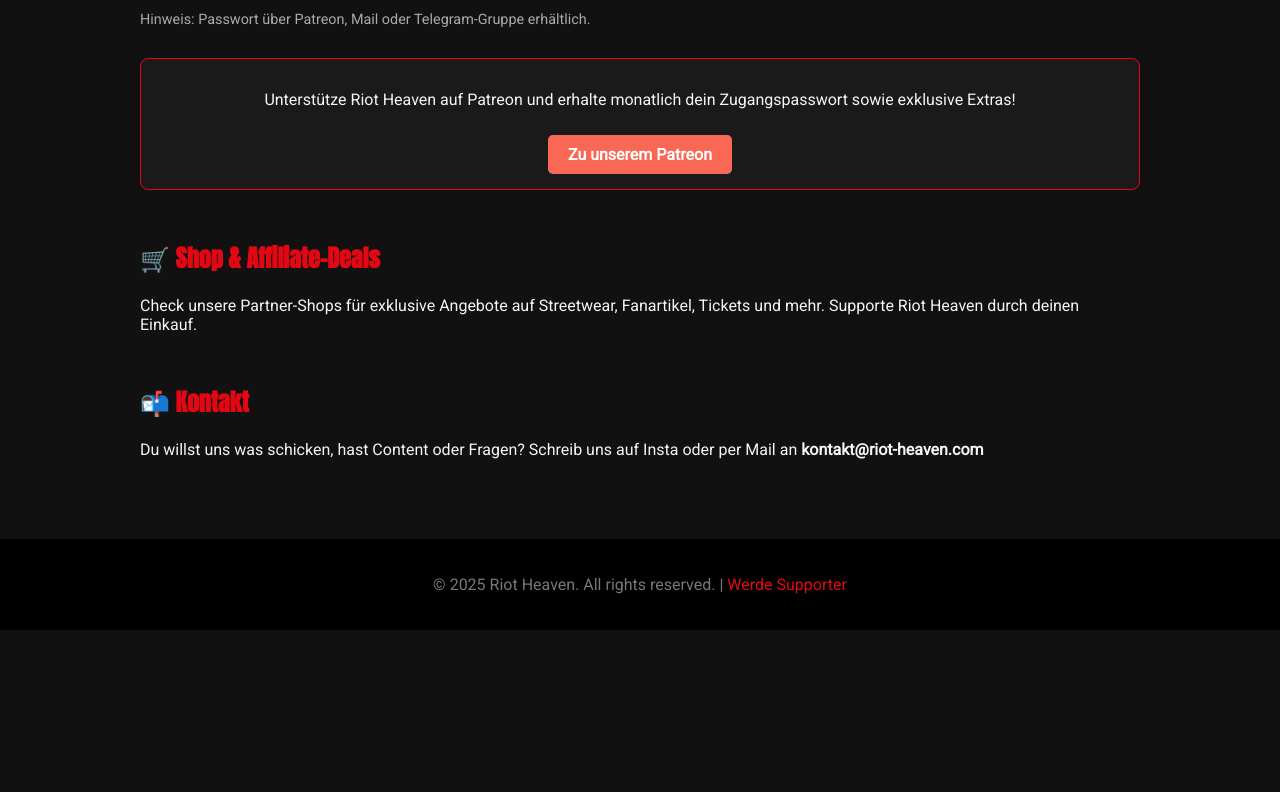
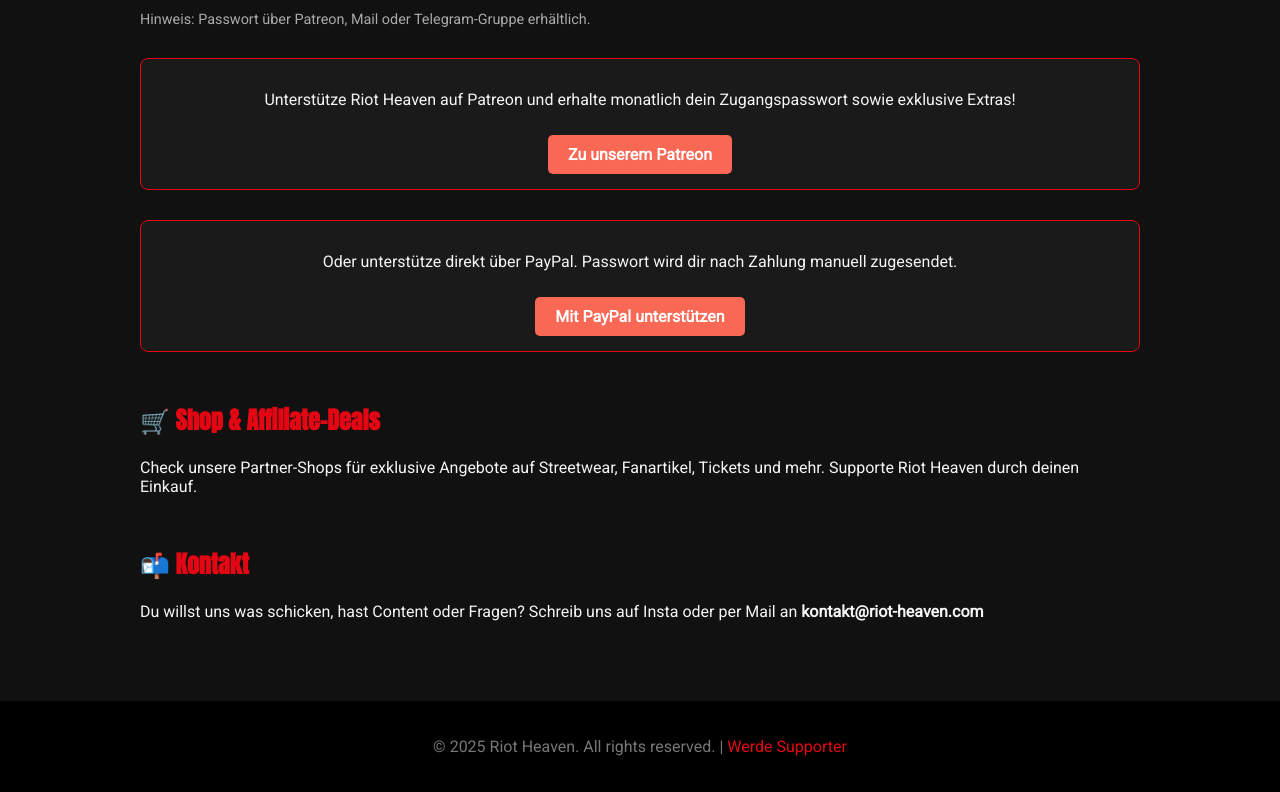
Before and after one commit to Riot-Heaven/Riot-Heaven, a plain HTML site: page index.html in a window 1280 px wide. Shown: the part 781-1573 px from the top of the page. Before the commit the page ends 1411 px from the top, so only its background shows below. Drawn offline with Linux system fonts and the light colour scheme.

Commit message:
Update index.html

```diff
--- a/index.html
+++ b/index.html
@@ -78,7 +78,7 @@
     .paywall button:hover {
       background-color: #ff1c1c;
     }
-    .patreon-box {
+    .patreon-box, .paypal-box {
       background-color: #1a1a1a;
       padding: 15px;
       border: 1px solid #e30613;
@@ -86,7 +86,7 @@
       margin-top: 30px;
       text-align: center;
     }
-    .patreon-box a {
+    .patreon-box a, .paypal-box a {
       display: inline-block;
       background-color: #f96854;
       color: #fff;
@@ -96,7 +96,7 @@
       border-radius: 5px;
       margin-top: 10px;
     }
-    .patreon-box a:hover {
+    .patreon-box a:hover, .paypal-box a:hover {
       background-color: #ff7a67;
     }
     footer {
@@ -154,6 +154,10 @@
         <p>Unterstütze Riot Heaven auf Patreon und erhalte monatlich dein Zugangspasswort sowie exklusive Extras!</p>
         <a href="https://www.patreon.com/riotheaven" target="_blank">Zu unserem Patreon</a>
       </div>
+      <div class="paypal-box">
+        <p>Oder unterstütze direkt über PayPal. Passwort wird dir nach Zahlung manuell zugesendet.</p>
+        <a href="https://www.paypal.me/riotheaven" target="_blank">Mit PayPal unterstützen</a>
+      </div>
     </section>
     <section class="section" id="affiliate">
       <h2>🛒 Shop & Affiliate-Deals</h2>
```
